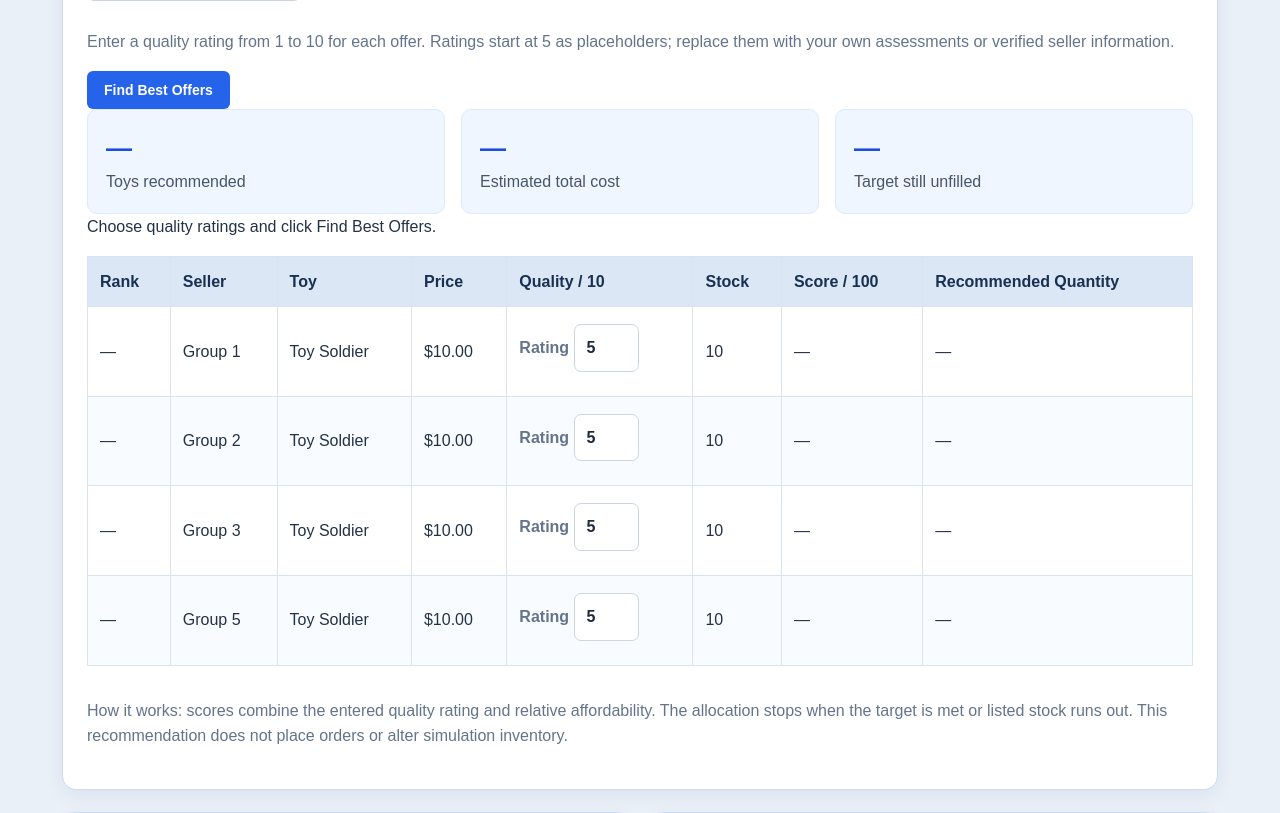
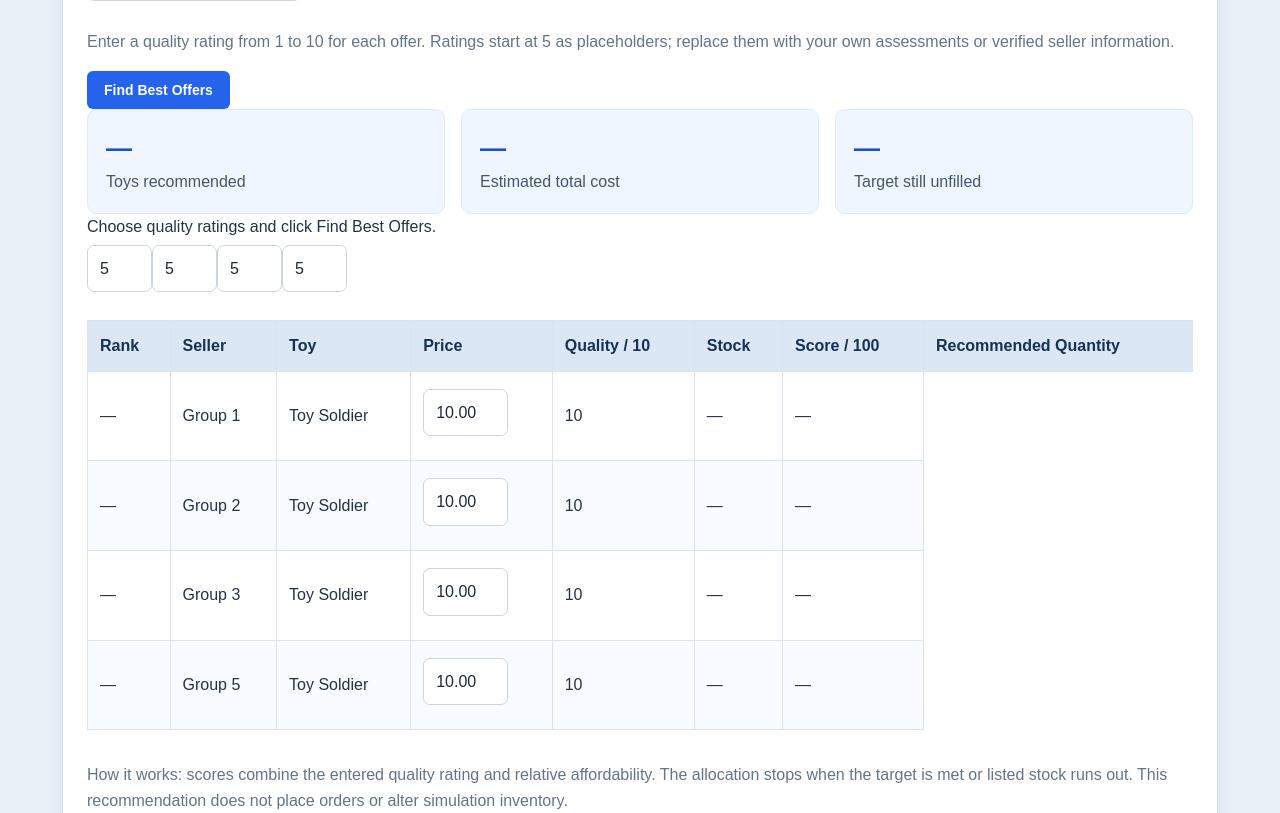
Before and after one commit to shahanggnore-cmyk/toy-soldier-market, a Flask app: page / in a window 1280 px wide. Shown: the part 2471-3284 px from the top of the page. Run offline with Flask 3, Linux system fonts and the light colour scheme.

Commit message:
Update index.html

```diff
--- a/templates/index.html
+++ b/templates/index.html
@@ -250,10 +250,16 @@
           <td class="buyer-rank">—</td>
           <td>{{ o.seller_name }}</td>
           <td>{{ o.product_name }}</td>
-          <td>${{ o.unit_price }}</td>
-          <td>
-            <label>
-              <span class="muted">Rating</span>
+      <td>
+  <input
+    class="buyer-price"
+    type="number"
+    min="0"
+    step="0.01"
+    value="{{ o.unit_price }}"
+    style="width:85px"
+  >
+</td>
               <input
                 class="buyer-quality"
                 type="number"
```
